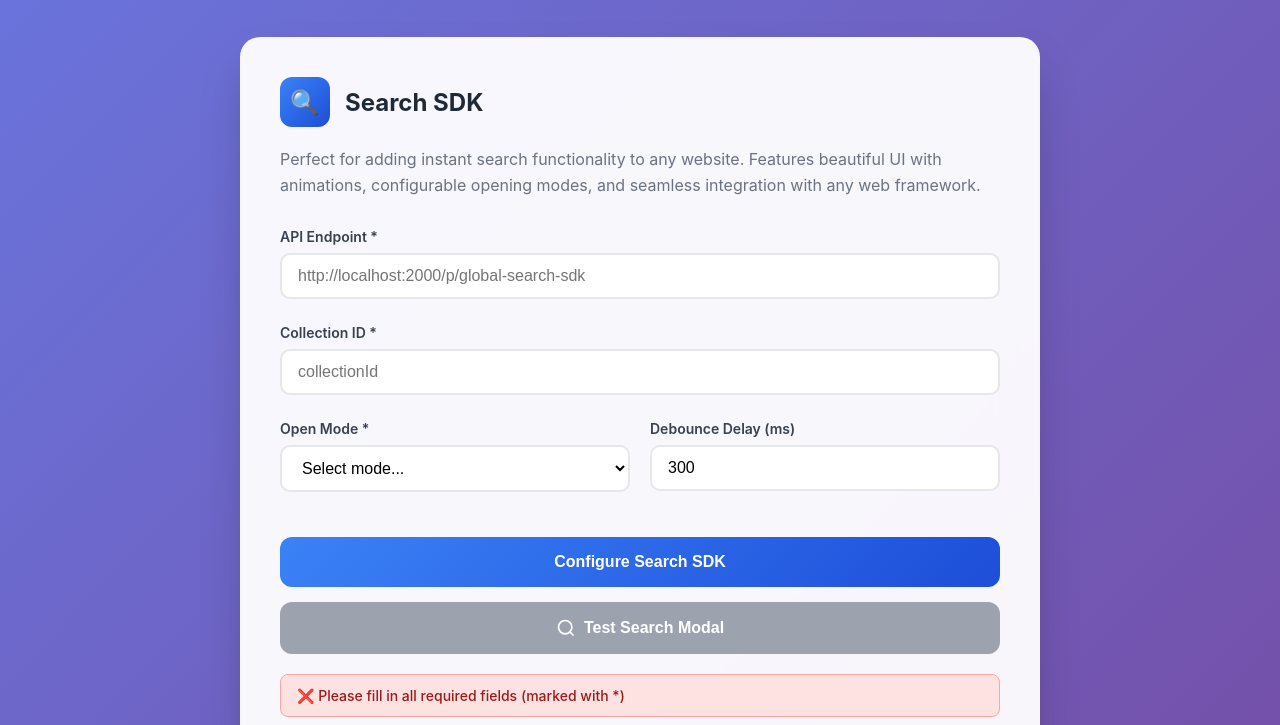
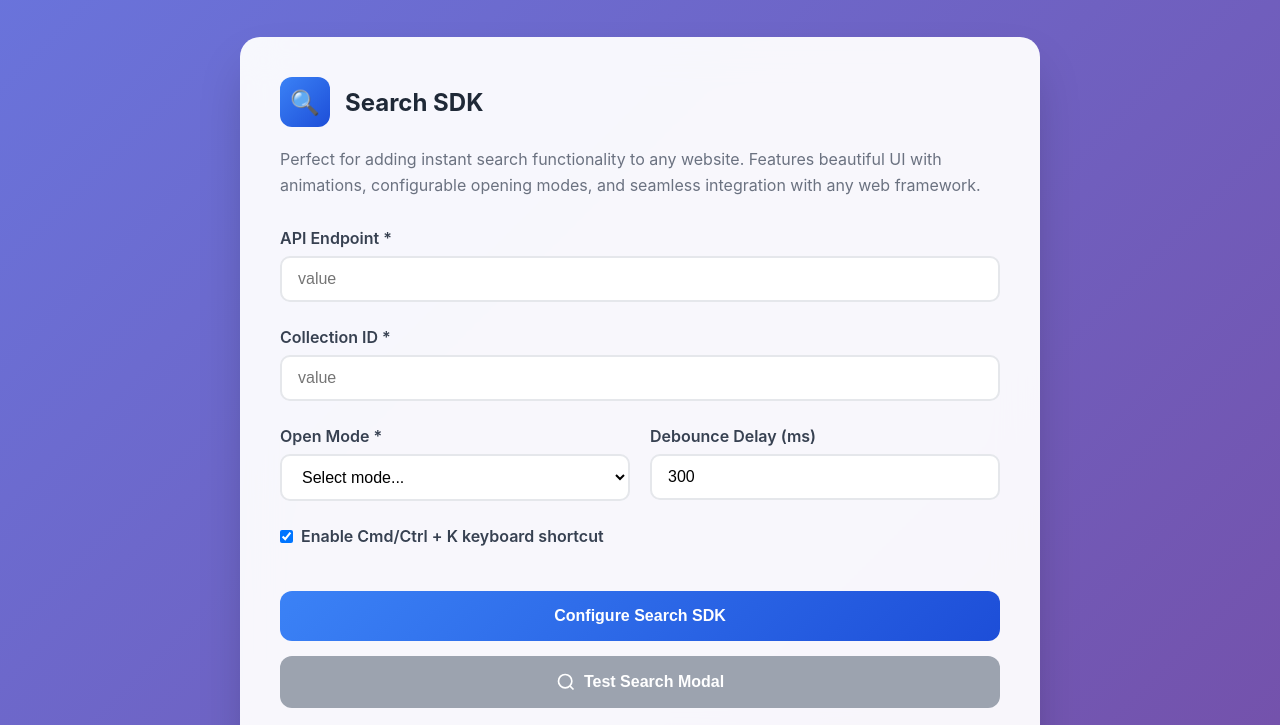
Before and after one commit to swayammaheshwari/docstar-sdk, a plain HTML site: page index.html in a window 1280 px wide. Shown: the part 642-1367 px from the top of the page. Drawn offline with Linux system fonts and the light colour scheme.

Commit message:
feat: add toggle for Cmd/Ctrl+K keyboard shortcut in search SDK configuration

```diff
--- a/index.html
+++ b/index.html
@@ -197,10 +197,21 @@
 
         .form-group label {
             display: block;
+            margin-bottom: 8px;
             font-weight: 600;
             color: #374151;
-            margin-bottom: 8px;
-            font-size: 14px;
+        }
+
+        .checkbox-label {
+            display: flex !important;
+            align-items: center;
+            gap: 8px;
+            cursor: pointer;
+        }
+
+        .checkbox-label input[type="checkbox"] {
+            margin: 0;
+            width: auto;
         }
 
         .form-group input,
@@ -380,7 +391,8 @@
     <!-- Hero Section -->
     <section class="hero">
         <h1>Welcome to DocStar SDK</h1>
-        <p>Powerful, easy-to-integrate search functionality for modern web applications. Start building amazing search experiences today.</p>
+        <p>Powerful, easy-to-integrate search functionality for modern web applications. Start building amazing search
+            experiences today.</p>
         <div class="hero-buttons">
             <a href="#sdks" class="btn btn-primary">Explore SDKs</a>
             <a href="#docs" class="btn btn-secondary">View Documentation</a>
@@ -391,7 +403,8 @@
     <main class="main-content">
         <section id="sdks">
             <h2 class="section-title">Search SDK</h2>
-            <p class="section-subtitle">A powerful search modal with dark blur background, debounced API calls, and multiple opening modes</p>
+            <p class="section-subtitle">A powerful search modal with dark blur background, debounced API calls, and
+                multiple opening modes</p>
 
             <div class="sdk-container">
                 <div class="sdk-card">
@@ -400,19 +413,20 @@
                         <h3 class="sdk-title">Search SDK</h3>
                     </div>
                     <p class="sdk-description">
-                        Perfect for adding instant search functionality to any website. Features beautiful UI with animations,
+                        Perfect for adding instant search functionality to any website. Features beautiful UI with
+                        animations,
                         configurable opening modes, and seamless integration with any web framework.
                     </p>
 
                     <form id="configForm">
                         <div class="form-group">
                             <label for="apiEndpoint">API Endpoint *</label>
-                            <input type="url" id="apiEndpoint" placeholder="http://localhost:2000/p/global-search-sdk" required>
+                            <input type="url" id="apiEndpoint" placeholder="value" required>
                         </div>
 
                         <div class="form-group">
                             <label for="collectionId">Collection ID *</label>
-                            <input type="text" id="collectionId" placeholder="collectionId" required>
+                            <input type="text" id="collectionId" placeholder="value" required>
                         </div>
 
                         <div class="form-row">
@@ -432,11 +446,19 @@
                             </div>
                         </div>
 
+                        <div class="form-group">
+                            <label class="checkbox-label">
+                                <input type="checkbox" id="enableKeyboardShortcut" checked>
+                                Enable Cmd/Ctrl + K keyboard shortcut
+                            </label>
+                        </div>
+
                         <button type="submit" class="btn-configure">Configure Search SDK</button>
                     </form>
 
                     <button id="searchBtn" class="btn-test" disabled>
-                        <svg width="20" height="20" viewBox="0 0 24 24" fill="none" stroke="currentColor" stroke-width="2">
+                        <svg width="20" height="20" viewBox="0 0 24 24" fill="none" stroke="currentColor"
+                            stroke-width="2">
                             <circle cx="11" cy="11" r="8"></circle>
                             <path d="m21 21-4.35-4.35"></path>
                         </svg>
@@ -446,7 +468,8 @@
                     <div id="status"></div>
 
                     <div class="keyboard-hint">
-                        💡 <strong>Pro tip:</strong> Press <kbd>Cmd</kbd> + <kbd>K</kbd> (Mac) or <kbd>Ctrl</kbd> + <kbd>K</kbd> (Windows) to open search from anywhere!
+                        💡 <strong>Pro tip:</strong> Press <kbd>Cmd</kbd> + <kbd>K</kbd> (Mac) or <kbd>Ctrl</kbd> +
+                        <kbd>K</kbd> (Windows) to open search from anywhere!
                     </div>
                 </div>
             </div>
@@ -480,13 +503,14 @@
         }
 
         // Handle form submission
-        form.addEventListener('submit', function(e) {
+        form.addEventListener('submit', function (e) {
             e.preventDefault();
 
             const apiEndpoint = document.getElementById('apiEndpoint').value.trim();
             const collectionId = document.getElementById('collectionId').value.trim();
             const openMode = document.getElementById('openMode').value;
             const debounceDelay = parseInt(document.getElementById('debounceDelay').value) || 300;
+            const enableKeyboardShortcut = document.getElementById('enableKeyboardShortcut').checked;
 
             // Validate required fields
             if (!apiEndpoint || !collectionId || !openMode) {
@@ -501,6 +525,7 @@
                     collectionId: collectionId,
                     openMode: openMode,
                     debounceDelay: debounceDelay,
+                    enableKeyboardShortcut: enableKeyboardShortcut,
                     minSearchLength: 2
                 });
 
@@ -512,17 +537,18 @@
                     apiEndpoint,
                     collectionId,
                     openMode,
-                    debounceDelay
+                    debounceDelay,
+                    enableKeyboardShortcut
                 });
 
             } catch (error) {
                 showStatus('❌ Configuration failed: ' + error.message, 'error');
-                console.error('Configuration error:', error);
+                console.log('Configuration error:', error);
             }
         });
 
         // Handle search button click
-        searchBtn.addEventListener('click', function() {
+        searchBtn.addEventListener('click', function () {
             if (isConfigured && window.DocStarSearch) {
                 window.DocStarSearch.open();
             } else {
--- a/scripts/search-sdk/search-sdk.script.js
+++ b/scripts/search-sdk/search-sdk.script.js
@@ -7,7 +7,8 @@
     collectionId: null,
     debounceDelay: 300,
     minSearchLength: 2,
-    openMode: 'iframe' // 'iframe', 'newTab', or 'currentTab'
+    openMode: 'iframe', // 'iframe', 'newTab', or 'currentTab'
+    enableKeyboardShortcut: true // Enable Cmd/Ctrl+K shortcut
   };
 
   // Global state
@@ -655,8 +656,8 @@
 
   // Handle keyboard shortcuts
   function handleKeydown(event) {
-    // Global Cmd/Ctrl + K shortcut
-    if ((event.metaKey || event.ctrlKey) && event.key === 'k') {
+    // Global Cmd/Ctrl + K shortcut (only if enabled)
+    if (CONFIG.enableKeyboardShortcut && (event.metaKey || event.ctrlKey) && event.key === 'k') {
       event.preventDefault();
       if (!isConfigured) {
         console.error('DocStar Search SDK: Configuration required. Please call window.DocStarSearch.configure() with apiEndpoint, collectionId, and openMode.');
```
